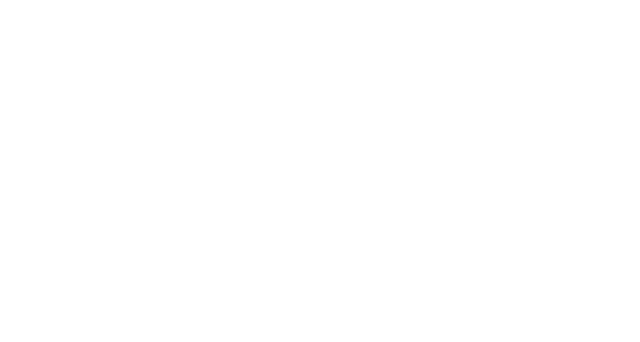
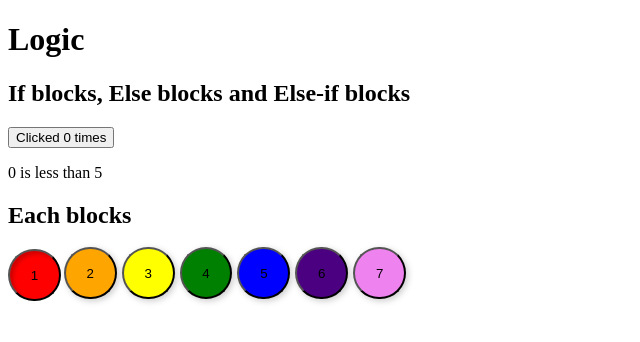
Before and after one commit to MichalTarasiuk/my-svelte-app, a SvelteKit app: page /logic in a window 1280 px wide. Shown: the top 342 px of the page, without its empty margins (0-640 px from the left). Built offline with nearby package versions, Linux system fonts and the light colour scheme.

Commit message:
add color picker component

```diff
--- /dev/null
+++ b/src/lib/components/colorPicker.svelte
@@ -0,0 +1,41 @@
+<script>
+	const colors = ['red', 'orange', 'yellow', 'green', 'blue', 'indigo', 'violet'];
+	let selected = colors[0];
+</script>
+
+<div>
+	{#each colors as color, index}
+		<button
+			aria-current={selected === color}
+			aria-label={color}
+			style="background: {color}"
+			on:click={() => (selected = color)}
+		>
+			{index + 1}
+		</button>
+	{/each}
+</div>
+
+<style>
+	div {
+		display: grid;
+		grid-template-columns: repeat(7, 1fr);
+		grid-gap: 5px;
+		max-width: 400px;
+	}
+
+	button {
+		aspect-ratio: 1;
+		border-radius: 50%;
+		background: var(--color, #fff);
+		transform: translate(-2px, -2px);
+		filter: drop-shadow(2px 2px 3px rgba(0, 0, 0, 0.2));
+		transition: all 0.1s;
+	}
+
+	button[aria-current='true'] {
+		transform: none;
+		filter: none;
+		box-shadow: inset 3px 3px 4px rgba(0, 0, 0, 0.2);
+	}
+</style>
--- a/src/routes/logic/+page.svelte
+++ b/src/routes/logic/+page.svelte
@@ -0,0 +1,16 @@
+<script>
+	import ColorPicker from '$lib/components/colorPicker.svelte';
+	import Counter from '$lib/components/counter.svelte';
+</script>
+
+<main>
+	<h1>Logic</h1>
+	<section>
+		<h2>If blocks, Else blocks and Else-if blocks</h2>
+		<Counter />
+	</section>
+	<section>
+		<h2>Each blocks</h2>
+		<ColorPicker />
+	</section>
+</main>
```
